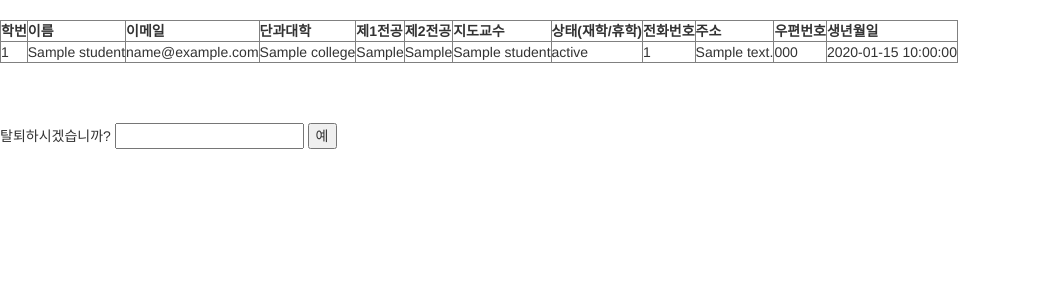
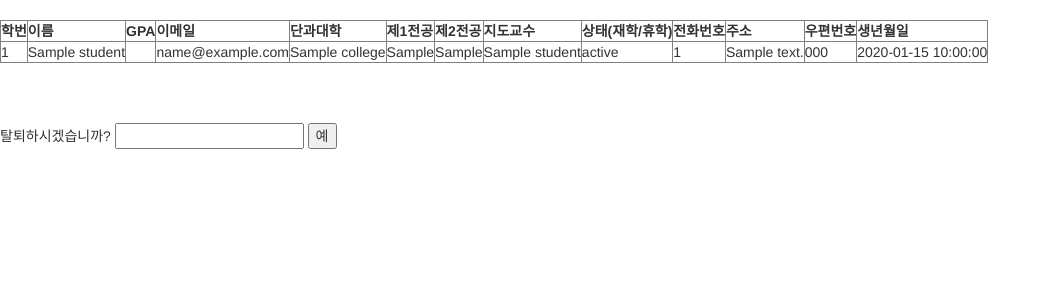
Before and after one commit to ONground-Korea/COSE371_DataBase, a Flask app: page /mypage in a window 1280 px wide. Shown: the part 52-352 px from the top of the page, without its empty margins (0-1051 px from the left). Run offline with Flask 2, Linux system fonts and the light colour scheme; a database or web service that is not in the repository returns one stand-in record (values such as "Sample title"); data that the repository does not hold is empty; some libraries are stand-ins or nearby versions.

Commit message:
gpa sql필요

```diff
--- a/app.py
+++ b/app.py
@@ -9,7 +9,7 @@
 app.secret_key = "htmlisnotaprogramminglanguage"
 Bootstrap(app)
 
-connect = psycopg2.connect("dbname=sugang user=postgres password=0000 client_encoding=utf8")
+connect = psycopg2.connect("dbname=termproject user=postgres password=wkdrnwkdrn1@ client_encoding=utf8")
 connect.autocommit=True
 cur = connect.cursor(cursor_factory=psycopg2.extras.RealDictCursor)
 user=None
@@ -116,7 +116,17 @@
         "SELECT * FROM student JOIN login ON student.std_id=login.std_id JOIN instructor ON student.std_instructor=instructor.instructor_id WHERE login.id='%s'"%user
     )
     result=cur.fetchall()
-    return render_template('mypage.html', user=result[0])
+
+    # GPA
+    # TODO
+    # sql help......
+    cur.execute(
+
+        "SELECT SUM(grades.number * course.credits)/SUM(course.credits) FROM takes, course, section, grades WHERE takes.std_id='%s' and course.course_id=section.course_id and section.id=takes.section_id and takes.grade=grades.alphabet;" %user
+    )
+    gpa = cur.fetchall()
+    print(gpa)
+    return render_template('mypage.html', user=result[0], gpa=gpa)
 
 
 @app.route('/changepw', methods=['GET', 'POST'])
--- a/templates/mypage.html
+++ b/templates/mypage.html
@@ -39,6 +39,7 @@
     <thead>
     <th>학번</th>
     <th>이름</th>
+    <th>GPA</th>
     <th>이메일</th>
     <th>단과대학</th>
     <th>제1전공</th>
@@ -55,6 +56,7 @@
     <tr>
         <td>{{user['std_id']}}</td>
         <td>{{user['name']}}</td>
+        <td>{{gpa[0]}}</td>
         <td>{{user['email']}}</td>
         <td>{{user['college']}}</td>
         <td>{{user['first_major']}}</td>
```
